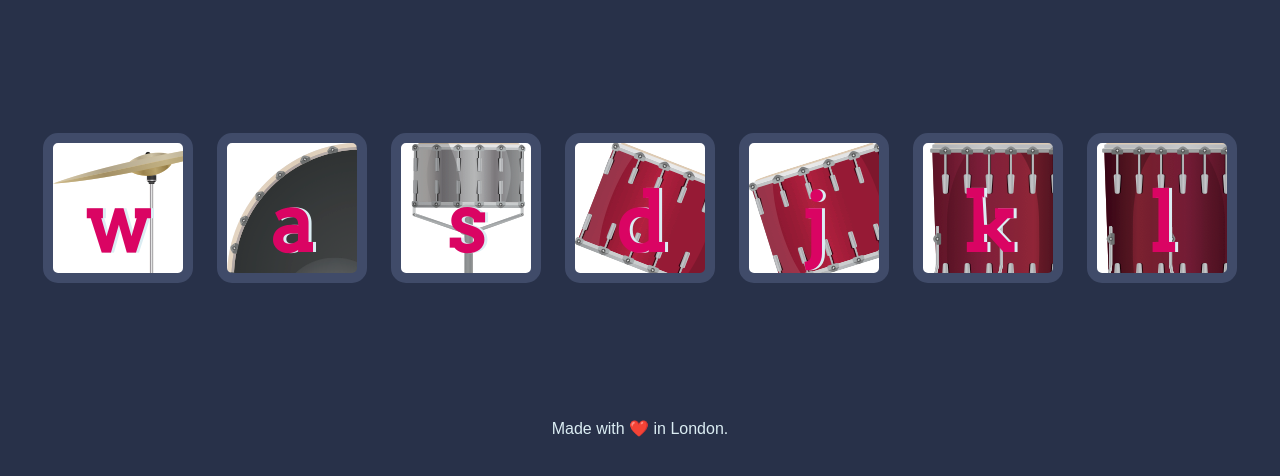
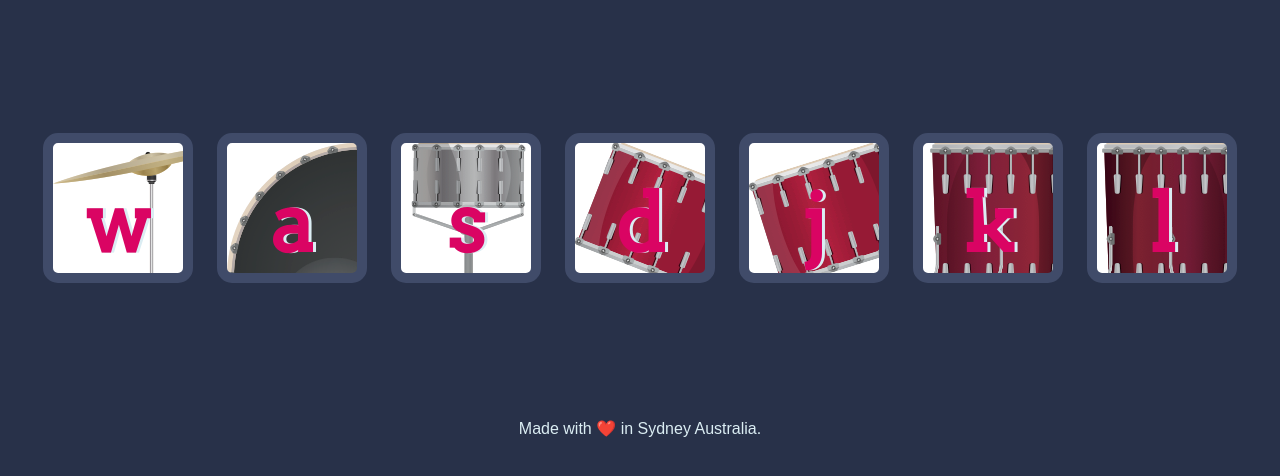
Before and after one commit to esun237/drum_kit_game, a plain HTML site: page index.html in a window 1280 px wide. Shown: the part 156-632 px from the top of the page. Drawn offline with Linux system fonts and the light colour scheme.

Commit message:
modified the footer in html

```diff
--- a/index.html
+++ b/index.html
@@ -23,7 +23,7 @@
 
 
   <footer>
-    Made with ❤️ in London.
+    Made with ❤️ in Sydney Australia.
   </footer>
   <script src="index.js"></script>
 </body>
```
